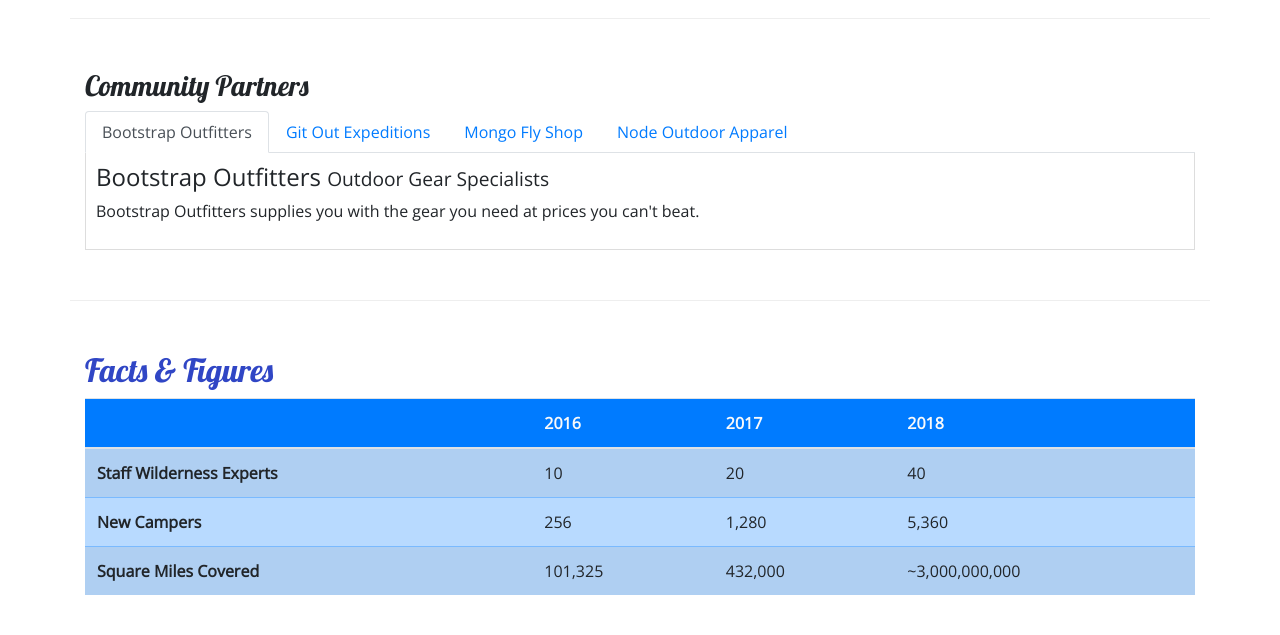
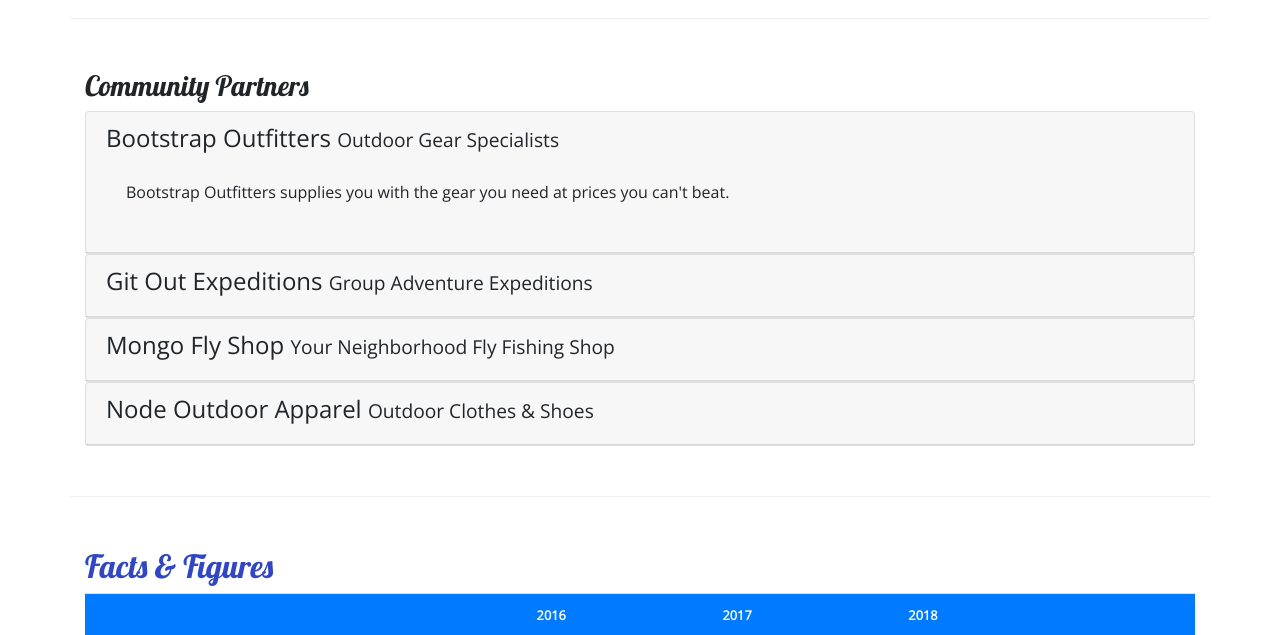
Before and after one commit to artbaker82/nucampsite, a website: page aboutus.html in a window 1280 px wide. Shown: the part 810-1445 px from the top of the page. Drawn offline with nearby package versions, Linux system fonts and the light colour scheme.

Commit message:
Accordion

```diff
--- a/aboutus.html
+++ b/aboutus.html
@@ -122,48 +122,83 @@
       <div class="row row-content">
         <div class="col">
           <h3>Community Partners</h3>
-          <ul class= "nav nav-tabs">
-            <li class="nav-item"><a href="#bootstrap" role="tab" data-toggle="tab" class="nav-link active">Bootstrap Outfitters</a></li>
-            <li class= "nav-item"><a href="#git" role="tab" data-toggle="tab" class="nav-link">Git Out Expeditions</a></li>
-            <li class= "nav-item"><a href="#mongo" role="tab" data-toggle="tab" class="nav-link">Mongo Fly Shop</a></li>
-            <li class= "nav-item"><a href="#node" rol="tab" data-toggle="tab" class="nav-link">Node Outdoor Apparel</a></li>
-          </ul>
-          <div class="tab-content">
 
-            <div role="tab-panel" class="tab-pane fade show active" id="bootstrap">
-              <h4>Bootstrap Outfitters <small>Outdoor Gear Specialists</small></h4>
+
+          <div id="accordion">
+
+            <div class="card">
+              <div role="tab" class="card-header">
+                <h4>
+                  <a data-toggle="collapse" data-target="#bootstrap">
+                    Bootstrap Outfitters <small>Outdoor Gear Specialists</small>
+                  </a>
+                </h4>
+                <div class="collapse show" id="bootstrap" data-parent ="#accordion">
+                  <div class="card-body">
                     <p class="d-none d-sm-block">
                       Bootstrap Outfitters supplies you with the gear you need at prices you can't beat.
                     </p>
                   </div>
+                </div>
+              </div>
+            </div>
 
-            <div role="tab-panel" class="tab-pane fade" id="git">
-              <h4>Git Out Expeditions <small>Group Adventure Expeditions</small></h4>
+            <div class="card">
+              <div role="tab" class="card-header">
+                <h4>
+                  <a class="collapsed" data-toggle="collapse" data-target="#git">
+                    Git Out Expeditions <small>Group Adventure Expeditions</small>
+                  </a>
+                </h4>
+                <div class="collapse" id="git" data-parent ="#accordion">
+                  <div class="card-body">
                     <p class="d-none d-sm-block">
                       Join Git Out Expeditions to explore new horizons with a group of other adventurers!
                     </p>
                   </div>
+                </div>
+              </div>
+            </div>
 
-            <div role="tab-panel" class="tab-pane fade" id="mongo">
-              <h4>Mongo Fly Shop <small>Your Neighborhood Fly Fishing Shop</small></h4>
+            <div class="card">
+              <div role="tab" class="card-header">
+                <h4>
+                  <a class="collapsed" data-toggle="collapse" data-target="#mongo">
+                    Mongo Fly Shop <small>Your Neighborhood Fly Fishing Shop
+                  </a>
+                </h4>
+                <div class="collapse" id="mongo" data-parent="#accordion">
+                  <div class="card-body">
                     <p class="d-none d-sm-block">
                       Need a new fishing pole, a tacklebox, or flies of all kinds? Stop by Mongo Fly Shop.
                     </p>
                   </div>
+                </div>
+              </div>
+            </div>
 
-            <div role="tab-panel" class="tab-pane fade" id="node">
-              <h4>Node Outdoor Apparel <small>Outdoor Clothes & Shoes</small></h4>
+            <div class="card">
+              <div role="tab" class="card-header">
+                <h4>
+                  <a class="collapsed" data-toggle="collapse" data-target="#node">
+                    Node Outdoor Apparel <small>Outdoor Clothes & Shoes</small>
+                  </a>
+                </h4>
+                <div class="collapse" id="node" data-parent="#accordion">
+                  <div class="card-body">
                     <p class="d-none d-sm-block">
                       From polar fleeces to swimsuits, hiking boots to waders, a visit to Node will be sure to
                       get you covered.
                     </p>
                   </div>
-
+                </div>
+              </div>
+            </div>
+          </div>
+        </div>
       </div>
 
 
-        </div>
-      </div>
       <div class="row row-content">
         <div class="col sm-9">
           <h2>Facts &amp; Figures</h2>
--- a/css/styles.css
+++ b/css/styles.css
@@ -38,8 +38,9 @@ header h2 {
   background-color: #901cad;
 }
 
-.tab-content {
-  border: 1px solid #ddd;
-  border-top: none;
-  padding: 10px;
+a,
+a:hover {
+  color: inherit;
+  text-decoration: none;
+  cursor: pointer;
 }
```
Lines whose indentation alone changed are shown as unchanged.
